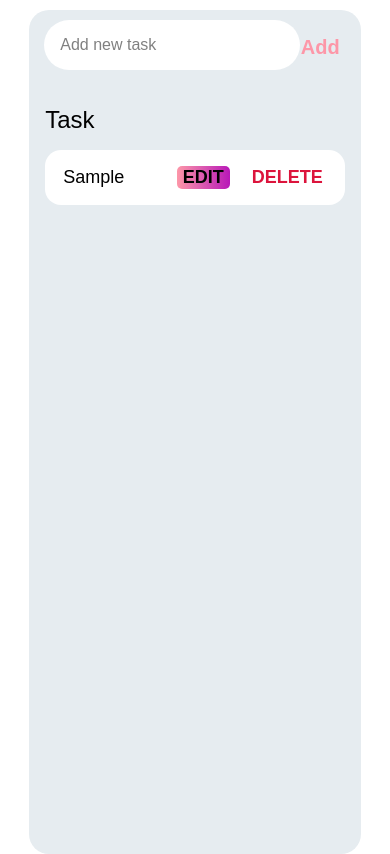
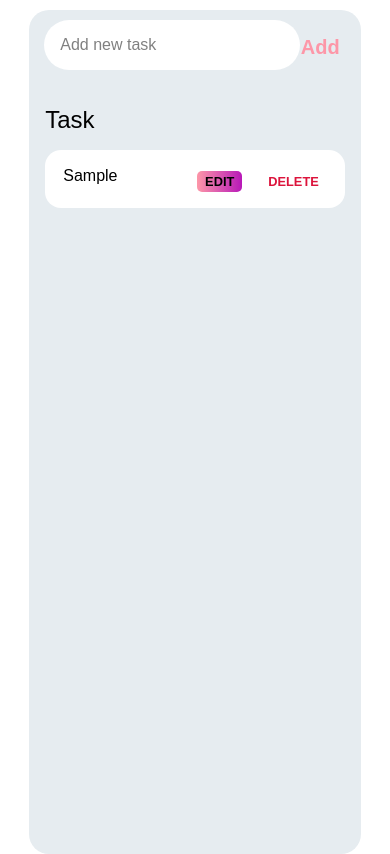
Before and after one commit to David011E/To-Do-List, a plain HTML site: page index.html in a window 390 px wide. Both pictures are taken after typing "Sample" into the empty fields and a click on the input "Add". Shown: the part 102-956 px from the top of the page. Drawn offline with Linux system fonts and the light colour scheme.

Commit message:
Add styles for buttons and text on smaller screens

```diff
--- a/assets/css/style.css
+++ b/assets/css/style.css
@@ -195,4 +195,16 @@ main {
         margin-top: 15px;
         margin-right: 15px;
     }
+
+    .task .actions button {
+        font-size: 0.8rem;
+        padding: 0.2rem 0.5rem;
+        margin-top: 5px;
+        margin-right: 10px;
+
+    }
+
+    .task .content .text {
+        font-size: 1rem;
+    }
 }
```
